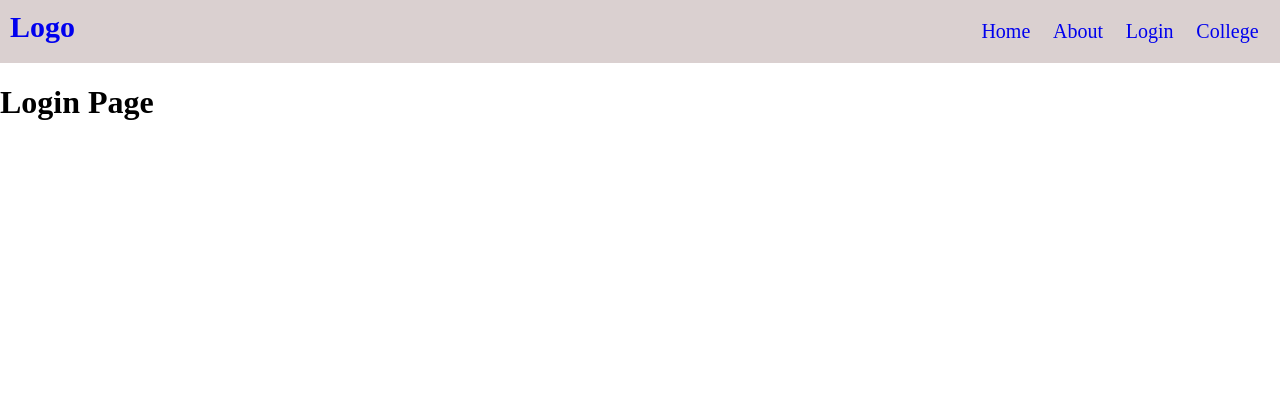
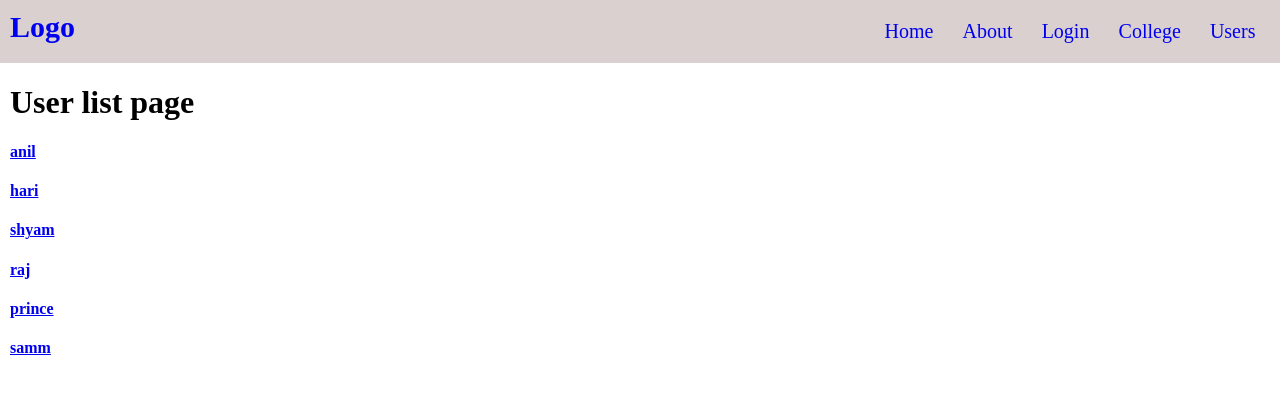
Before and after one commit to nandinipatwa099/chai-aur-react, a React (Vite) app in the folder 15Header_ReactRouter/: page /user in a window 1280 px wide. Before the commit this address led to /login. Shown: the top 394 px of the page. Built offline with nearby package versions, Linux system fonts and the light colour scheme.

Commit message:
prefixes and dynamic routing

```diff
--- a/15Header_ReactRouter/src/App.jsx
+++ b/15Header_ReactRouter/src/App.jsx
@@ -8,6 +8,8 @@ import College from "./College";
 import Student from "./Student";
 import Department from "./Department";
 import Details from "./Details";
+import Users from "./Users";
+import UsersDetails from "./UsersDetails";
 function App() {
   return (
     <>
@@ -17,12 +19,21 @@ function App() {
 
         <Route element={<NavBar/>}>
           <Route path="/home" element={<Home />} />
-          <Route path="/about" element={<About />} />
-          <Route path="/login" element={<Login />} />
+          <Route path="/user" element={<Users/>} />
+          <Route path="/user/:id" element={<UsersDetails/>}/>
+
+         <Route path="/in">
+         <Route path="/in/user">
+          <Route path="/in/user/about" element={<About />} />
+           <Route path="/in/user/login" element={<Login />} />
+         </Route>
+         </Route>
+
+
         </Route>
 
-        {/* <Route path="/*" element={<PageNotFound/>} /> */}
-        <Route path="/*" element={<Navigate to="/login" />} />
+        <Route path="/*" element={<PageNotFound/>} />
+        {/* <Route path="/*" element={<Navigate to="/login" />} /> */}
 
         <Route path="/college" element={<College />}>
           <Route index element={<Student />} />
--- a/15Header_ReactRouter/src/NavBar.jsx
+++ b/15Header_ReactRouter/src/NavBar.jsx
@@ -20,18 +20,23 @@ function NavBar() {
               </Link>
             </li>
             <li>
-              <Link className="link" to="/about">
+              <Link className="link" to="/in/user/about">
                 About
               </Link>
             </li>
             <li>
-              <Link className="link" to="/login">
+              <Link className="link" to="/in/user/login">
                 Login
               </Link>
             </li>
             <li>
               <Link className="link" to="/college">
                 College
+              </Link>
+            </li>
+            <li>
+              <Link className="link" to="/user">
+                Users
               </Link>
             </li>
           </ul>
--- /dev/null
+++ b/15Header_ReactRouter/src/Users.jsx
@@ -0,0 +1,27 @@
+import { Link } from "react-router";
+
+
+function Users() {
+    const userdata = [
+        { id: 1, name: "anil"},
+        { id: 2, name: "hari"},
+        { id: 3, name: "shyam"},
+        { id: 4, name: "raj"},
+        { id: 5, name: "prince"},
+        { id: 6, name: "samm"},
+    ]
+    return(
+        <div style={{marginLeft:10}}>
+            <h1>User list page</h1>
+            {
+              userdata.map((item)=> (
+                <div>
+                    <h4><Link to={"/user/"+item.id}>{item.name}</Link></h4>
+                </div>
+              ))
+            }
+        </div>
+    )
+}
+
+export default Users;
--- /dev/null
+++ b/15Header_ReactRouter/src/UsersDetails.jsx
@@ -0,0 +1,19 @@
+import { Link, useParams } from "react-router";
+
+
+
+function UsersDetails() {
+   const paramsdata = useParams();
+   console.log(paramsdata.id);
+
+    return(
+        <div style={{marginLeft:10}}>
+            <h1>User detail page</h1>
+            <h2>user id is :{paramsdata.id}</h2>
+            <h3><Link to="/user">Back</Link></h3>
+
+        </div>
+    )
+}
+
+export default UsersDetails;
--- a/15Header_ReactRouter/src/header.css
+++ b/15Header_ReactRouter/src/header.css
@@ -15,7 +15,7 @@ body{
 .header ul {
     display: flex;
     list-style-type: none;
-    width: 300px;
+    width: 400px;
     margin: auto;
     justify-content: space-around;
     /* background-color: blue; */
```
